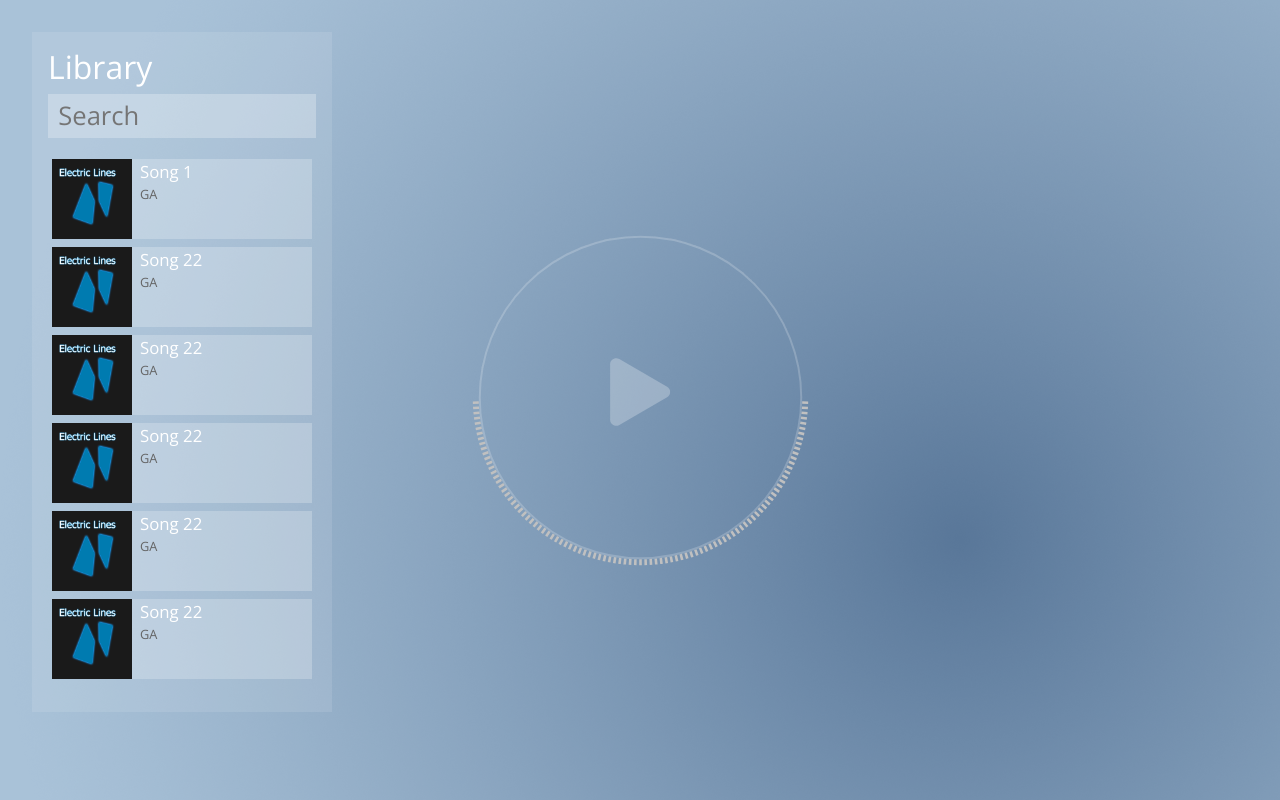
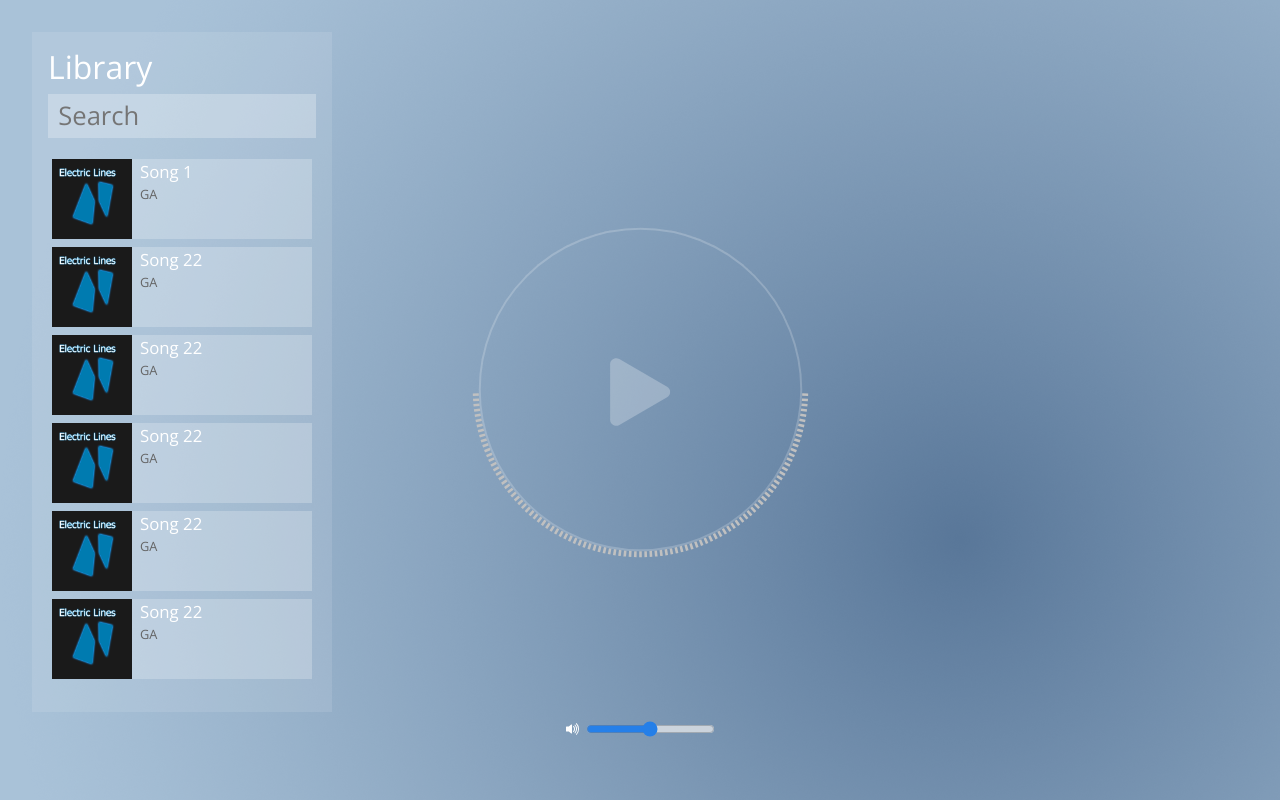
Before and after one commit to RegAse/music-player-visualizer, a React (Create React App) app: page / in a window 1280 px wide. Built offline with nearby package versions, Linux system fonts and the light colour scheme.

Commit message:
Implemented volume control

```diff
--- a/public/index.html
+++ b/public/index.html
@@ -2,7 +2,7 @@
 <html lang="en">
   <head>
     <meta charset="utf-8" />
-    <!-- <link rel="icon" href="%PUBLIC_URL%/favicon.ico" /> -->
+    <link rel="icon" href="./images/web-design-9-logo-1-x64.png" />
     <meta name="viewport" content="width=device-width, initial-scale=1" />
     <meta name="theme-color" content="#000000" />
     <title>Music Visualizer</title>
--- a/src/App.css
+++ b/src/App.css
@@ -71,6 +71,10 @@ body {
   /* radial-gradient(circle, rgb(51, 14, 33) 0%, rgba(70, 10, 10, 0.68) 77%) */
 }
 
+.controls-volume svg {
+  margin-right: 0.3em;
+  color: white;
+}
 
 /* Sidebar Styles */
 .sidebar-left {
@@ -147,3 +151,48 @@ body {
 ::-webkit-scrollbar-thumb:hover {
   background: #b3b3b3;
 }
+
+/* Slider for volume and seek control */
+.slider {
+  opacity: 0.7;
+  background-color: transparent;
+}
+.slider:hover {
+  opacity: 1;
+}
+
+.slider::-webkit-slider-thumb {
+  width: 15px;
+  height: 15px;
+  background: #ffffffc7;
+  cursor: pointer;
+  border-radius: 0;
+}
+
+.slider::-moz-range-thumb {
+  width: 15px;
+  height: 15px;
+  background: #ffffffc7;
+  cursor: pointer;
+  border-radius: 0;
+  border: none;
+}
+
+/** FF */
+.slider::-moz-range-progress {
+  background-color: #ffffff93;
+  height: 8px;
+}
+.slider::-moz-range-track {
+  background-color: #cebfbf70;
+  height: 8px;
+}
+/* IE */
+.slider::-ms-fill-lower {
+  background-color: #ffffff93;
+  height: 8px;
+}
+.slider::-ms-fill-upper {
+  background-color: #cebfbf70;
+  height: 8px;
+}
--- a/src/App.js
+++ b/src/App.js
@@ -1,5 +1,5 @@
 import './App.css';
-import { BsFillPauseFill, BsFillPlayFill } from "react-icons/bs";
+import { BsFillPauseFill, BsFillPlayFill, BsFillVolumeUpFill } from "react-icons/bs";
 import { Visualizer } from './components/Visualizer';
 import { data } from "./data/LibraryData";
 import { useEffect, useState } from 'react';
@@ -15,12 +15,18 @@ function App() {
 
   const [currentSong, setCurrentSong] = useState();
   const [isPlaying, setIsPlaying] = useState(false);
+  const [volume, setVolume] = useState(50);// range 0 to 100
 
   useEffect(() => {
-    if(isPlaying) {
+    if (isPlaying) {
       Visualizer().onChange();
     }
   }, [currentSong]);
+
+  function handleVolumeChange(e) {
+    setVolume(e.target.value);
+    Visualizer().setVolume(e.target.value / 100);
+  }
 
   function handleClick(e) {
     console.log("Clicked on " + e.currentTarget.dataset.id);
@@ -82,6 +88,10 @@ function App() {
                 ""
               }
               <canvas id="main-visuals" className='main-visuals'></canvas>
+              <div className='controls-volume d-flex align-items-center justify-content-center'>
+                <BsFillVolumeUpFill></BsFillVolumeUpFill>
+                <input type="range" min="0" max="100" value={volume} onChange={handleVolumeChange} className='slider' />
+              </div>
             </div>
           </div>
         </div>
--- a/src/components/Visualizer.js
+++ b/src/components/Visualizer.js
@@ -1,6 +1,6 @@
 
 export function Visualizer() {
-
+    let audio = document.getElementById("audio");
     let canvas = document.getElementById("main-visuals");
     canvas.width = document.getElementById("canvas-container").clientWidth;
     canvas.height = canvas.width;
@@ -10,8 +10,13 @@ export function Visualizer() {
 
     circleVisualizer(ctx, canvas.width, canvas.height, [], 0);
 
+    function setVolume(volume) {
+        audio = document.getElementById("audio");
+        audio.volume = volume;
+    }
+
     function onChange() {
-        let audio = document.getElementById("audio");
+        audio = document.getElementById("audio");
         if (audio == null) {
             // Nothing to be played...
             return;
@@ -127,6 +132,7 @@ export function Visualizer() {
     }
 
     return {
-        onChange: onChange
+        onChange: onChange,
+        setVolume: setVolume
     };
 }
```
Also changed, not shown: public/images/web-design-9-logo-1-x64.png (added).
